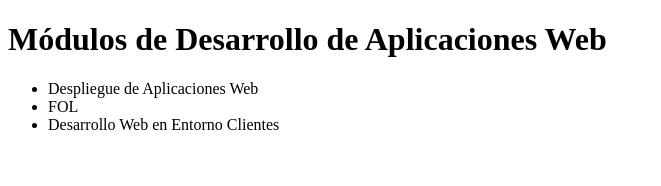
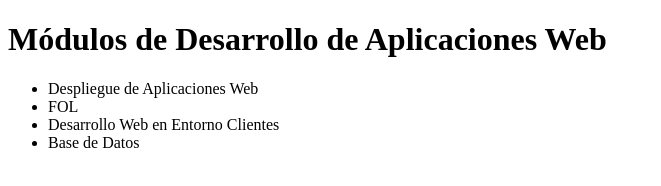
Before and after one commit to MetraCam/dawAct4_1, a plain HTML site: page index.html in a window 1280 px wide. Shown: the whole page, without its empty margins (0-661 px from the left). Drawn offline with Linux system fonts and the light colour scheme.

Commit message:
Otro modulo mas en Version1

```diff
--- a/index.html
+++ b/index.html
@@ -11,6 +11,7 @@
         <li>Despliegue de Aplicaciones Web</li>
     	<li>FOL</li>
 	<li>Desarrollo Web en Entorno Clientes</li>
+	<li>Base de Datos</li>
 	</ul>
 </body>
 </html>
```
